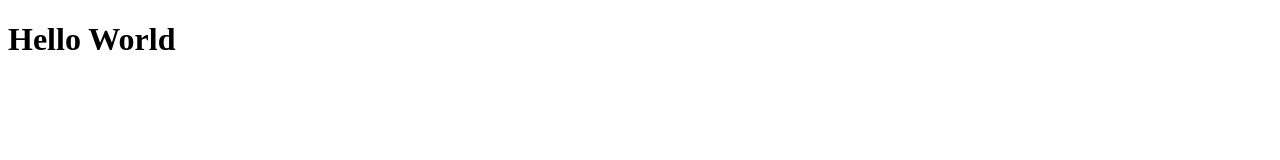
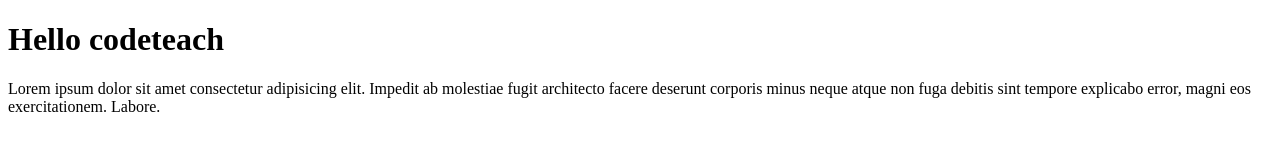
Before and after one commit to code-teach/test, a plain HTML site: page index.html in a window 1280 px wide. Drawn offline with Linux system fonts and the light colour scheme.

Commit message:
html va css fayllar o'zgardi

```diff
--- a/index.html
+++ b/index.html
@@ -7,6 +7,7 @@
     <title>Lesson github</title>
 </head>
 <body>
-    <h1>Hello World</h1>
+    <h1>Hello codeteach</h1>
+    <p>Lorem ipsum dolor sit amet consectetur adipisicing elit. Impedit ab molestiae fugit architecto facere deserunt corporis minus neque atque non fuga debitis sint tempore explicabo error, magni eos exercitationem. Labore.</p>
 </body>
 </html>
--- a/style.css
+++ b/style.css
@@ -1,3 +1,4 @@
 body {
     background-color: red;
+    padding: 0;
 }
```
